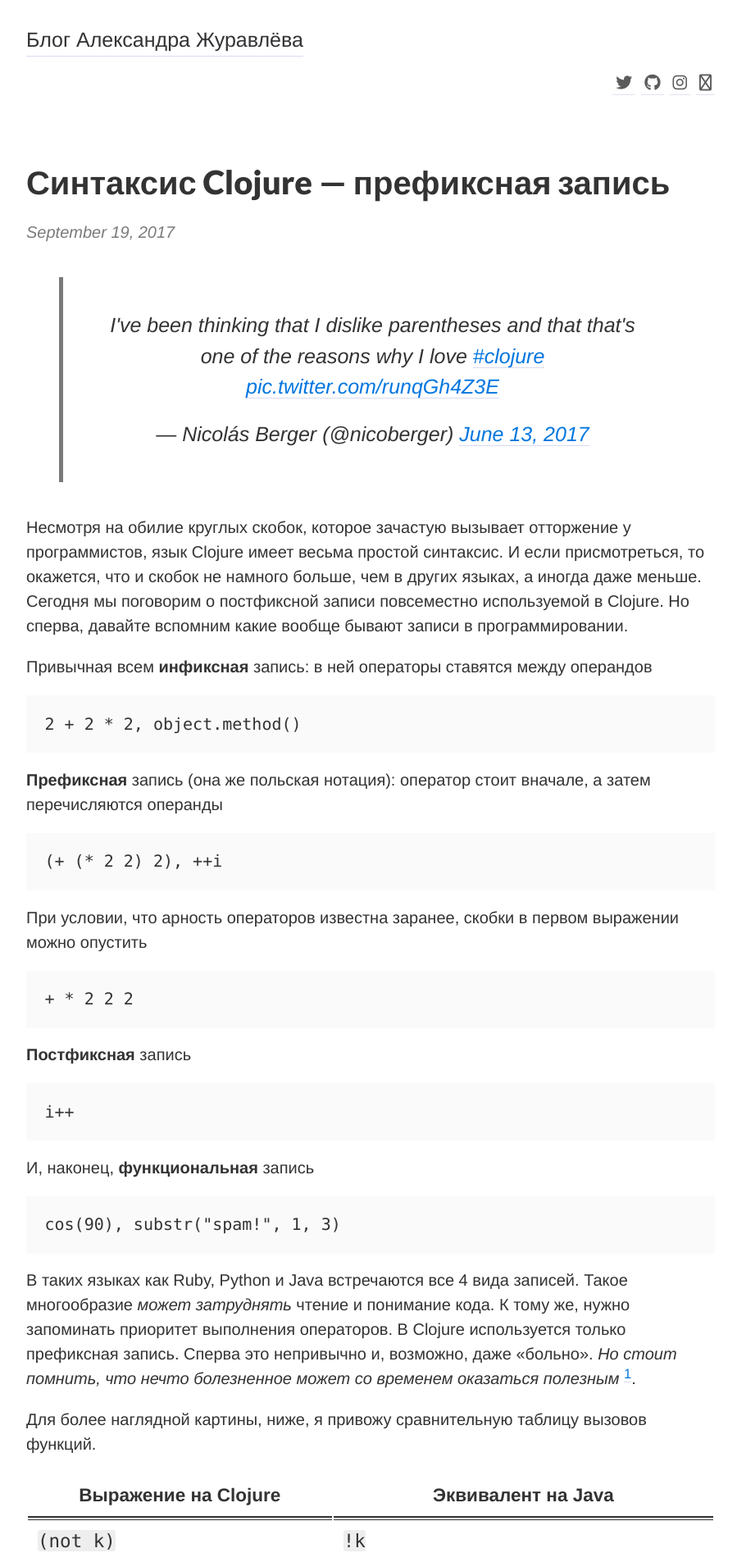
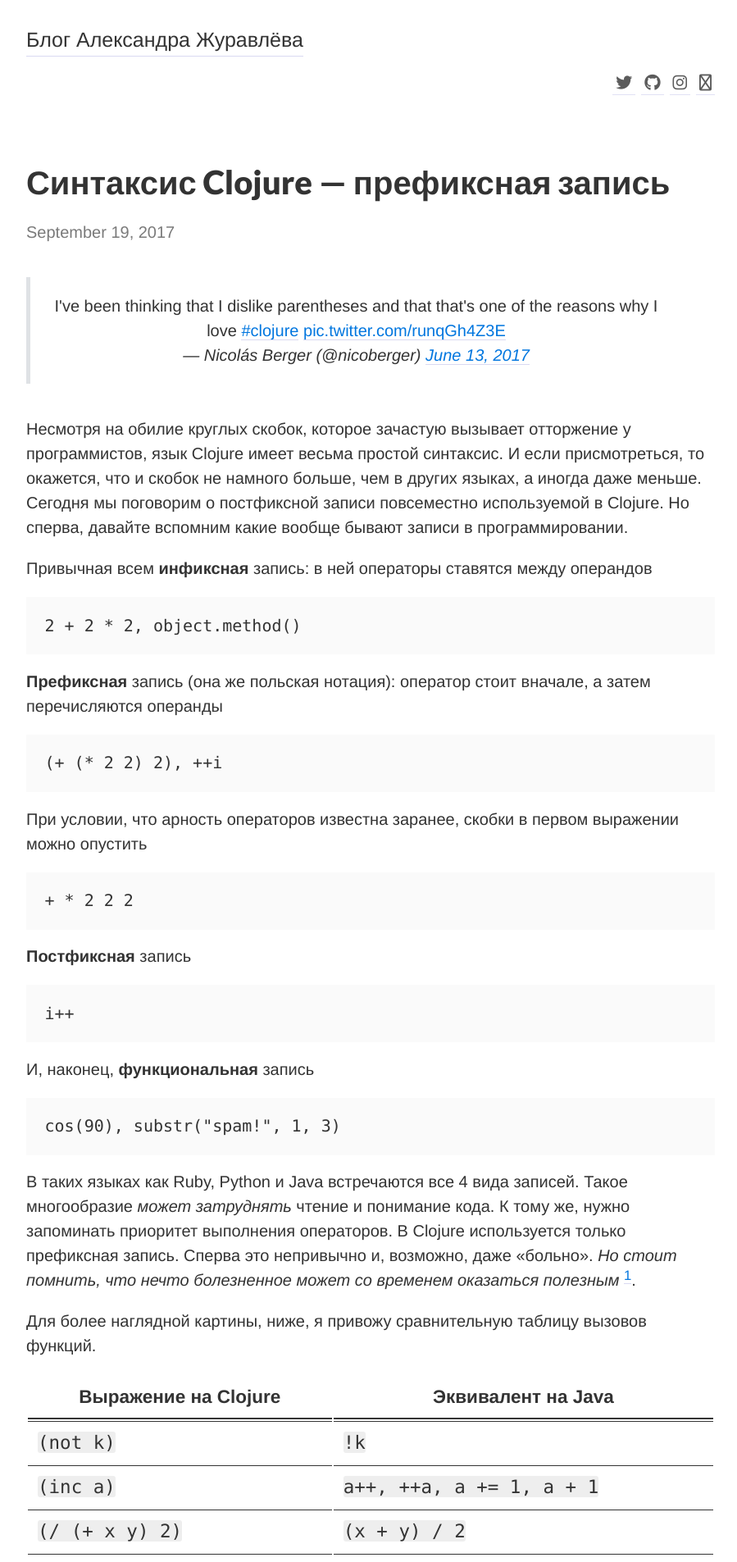
Before and after one commit to zelark/zelark.github.io, a Jekyll site: the page built from _posts/2017-09-19-clojure-syntax-polish-notation.markdown, in a window 1280 px wide. Shown: the top 1905 px of the page at 82% size, without its empty margins (188-1087 px from the left). Built offline with Jekyll 4.4.1, drawn with Linux system fonts in a browser that asks for light colours; nearby versions of some CDN libraries; comment, search, counter and statistics services are not loaded.

Commit message:
Update styles

```diff
--- a/_sass/_blockquotes.scss
+++ b/_sass/_blockquotes.scss
@@ -1,8 +1,7 @@
 blockquote {
-  border-left: 5px solid #7a7a7a;
+  border-left: 5px solid #dfe2e5;
   font-style: italic;
-  margin-left: $space-1;
-  padding: $space-1;
+  padding-left: $space-1;
 }
 
 blockquote footer {
--- a/_sass/_media-queries.scss
+++ b/_sass/_media-queries.scss
@@ -31,8 +31,7 @@
   }
 
   blockquote {
-    margin-left: $space-3;
-    padding: $space-3;
+    padding: $space-2;
   }
 
   .social-icons-left {
--- a/_sass/_posts.scss
+++ b/_sass/_posts.scss
@@ -40,7 +40,6 @@
   margin: 0;
   padding: .25em 0;
   color: #7a7a7a;
-  font-style: italic;
 }
 
 .related-post-title {
--- a/_sass/basscss/_base-typography.scss
+++ b/_sass/basscss/_base-typography.scss
@@ -61,8 +61,12 @@ blockquote {
 
 blockquote,
 blockquote p {
-  font-size: $h3;
-  font-style: italic;
+  font-size: inherit;
+  font-style: normal;
+}
+
+blockquote p {
+  margin-bottom: 0;
 }
 
 h1,
```
